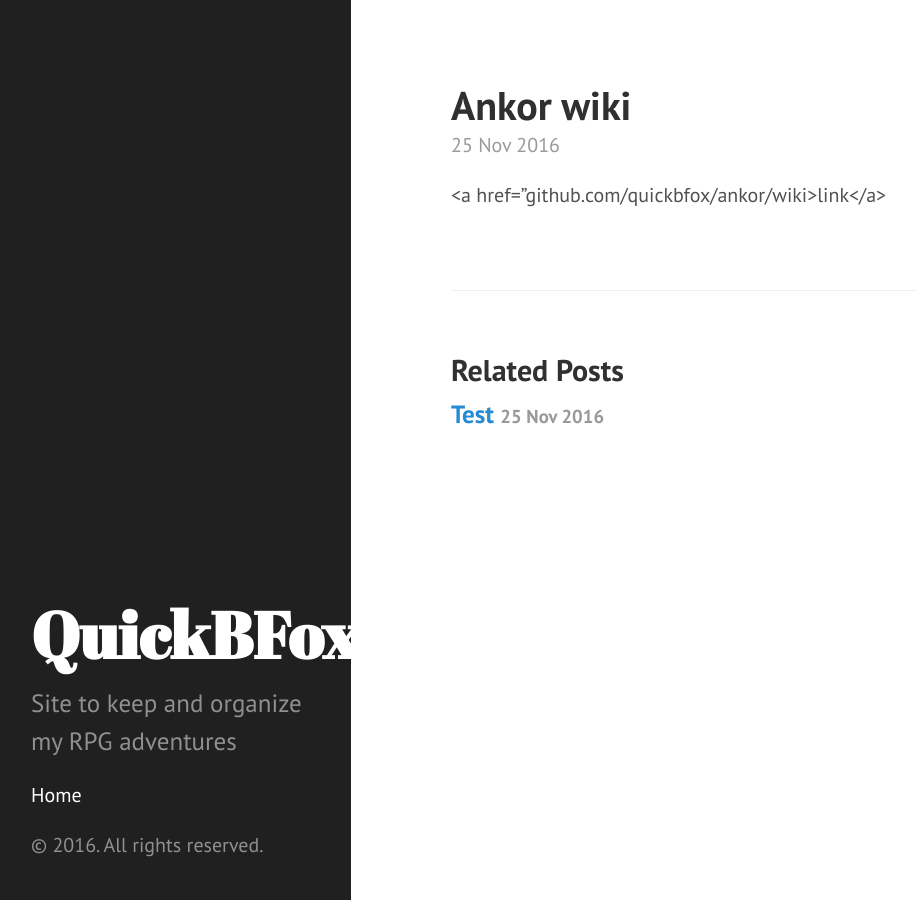
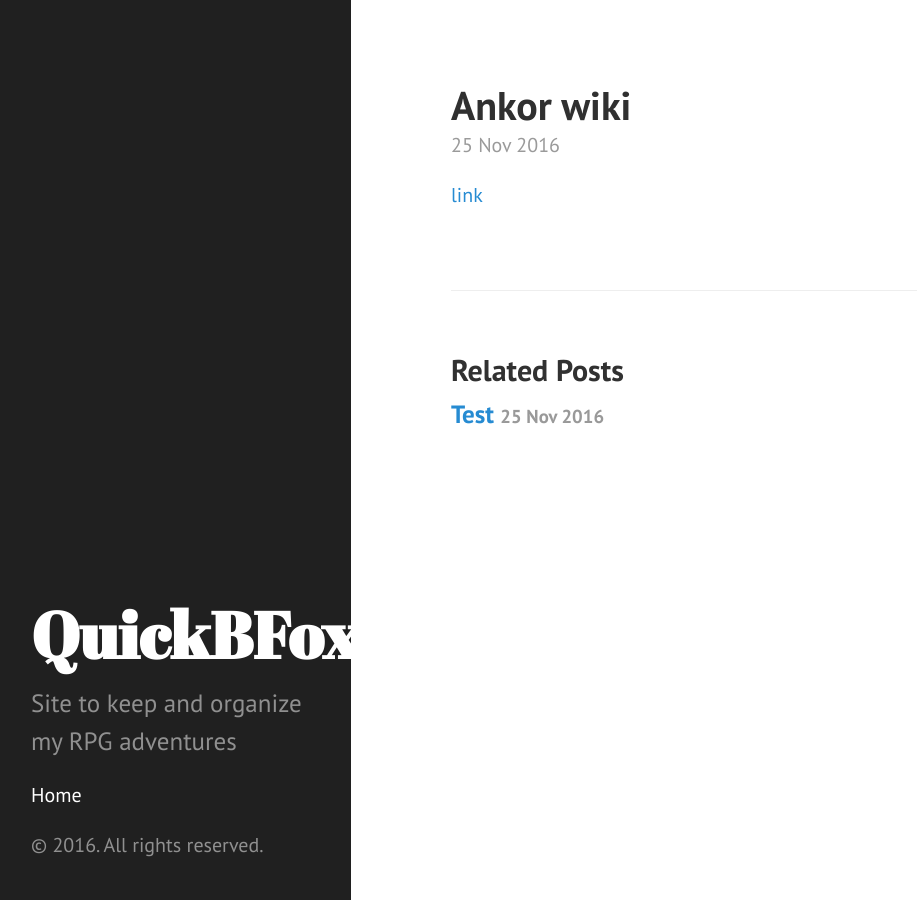
Before and after one commit to QuickBFox/QuickBFox.github.io, a Jekyll site: the page built from _posts/2016-11-25-ankor-wiki.markdown, in a window 1280 px wide. Shown: the whole page, without its empty margins (9-926 px from the left). Built offline with Jekyll 4.4.1, drawn with Linux system fonts in a browser that asks for light colours.

Commit message:
Post update: Ankor wiki

```diff
--- a/_posts/2016-11-25-ankor-wiki.markdown
+++ b/_posts/2016-11-25-ankor-wiki.markdown
@@ -3,4 +3,4 @@ published: true
 layout: post
 title: Ankor wiki
 ---
-<a href="github.com/quickbfox/ankor/wiki>link</a>
+<a href="github.com/quickbfox/ankor/wiki">link</a>
```
